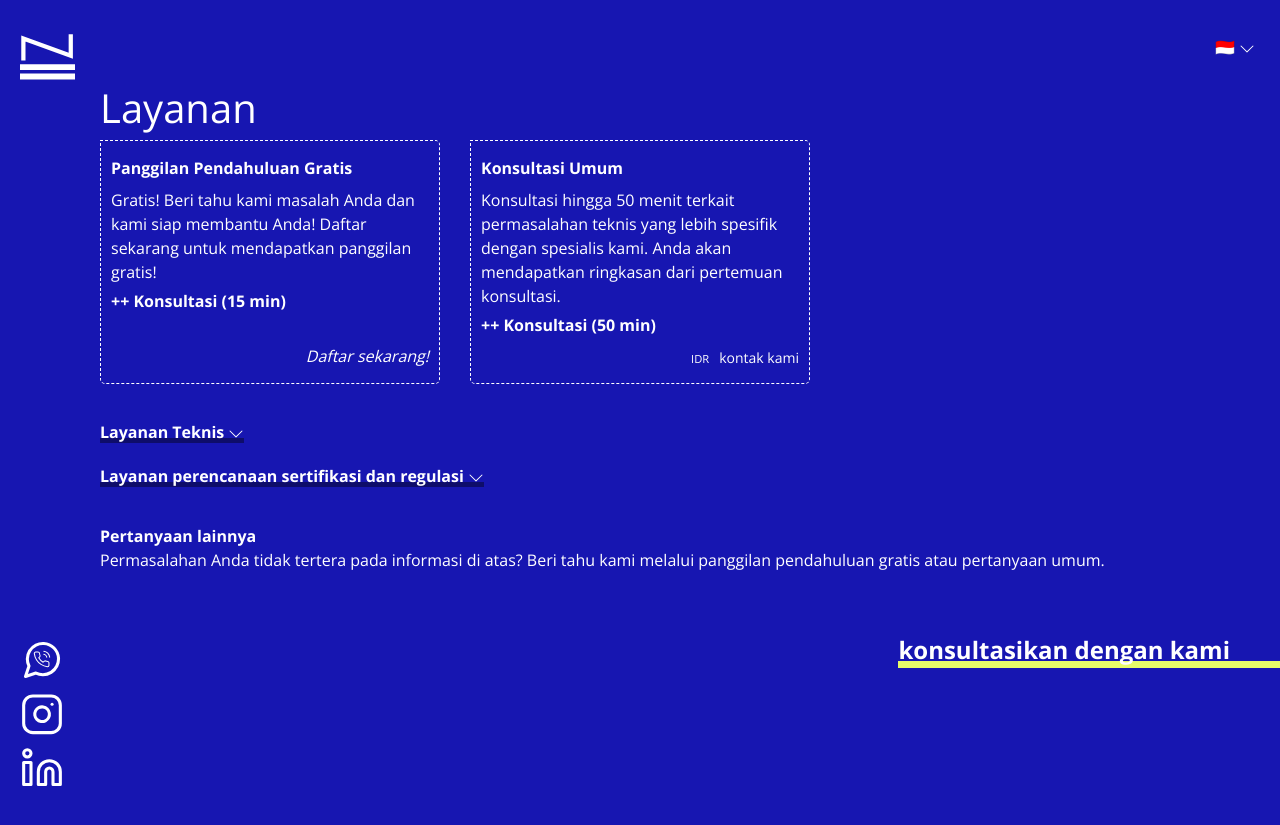
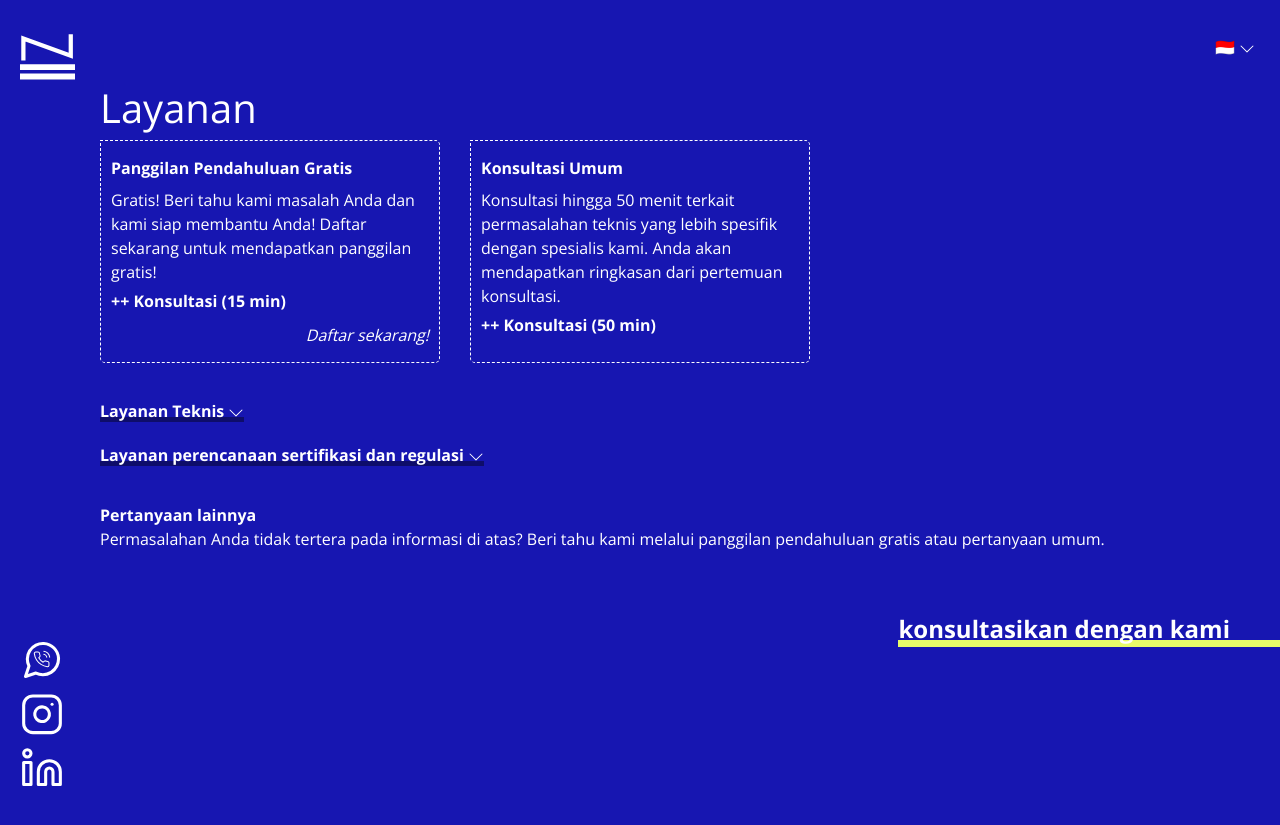
Before and after one commit to nutriolab/nutriolab.github.io, a Jekyll site: the page built from pages/id/services.md, in a window 1280 px wide and 900 px high. Shown: the top 825 px of the window. Built offline with Jekyll 4.4.1, drawn with Linux system fonts in a browser that asks for light colours.

```diff
--- a/_data/id/services.yaml
+++ b/_data/id/services.yaml
@@ -21,7 +21,7 @@ packages:
         services:
           - ++ Konsultasi (50 min)
         price:
-          text: ''
+          text:
           cardinal: kontak kami
         calendly_type: 50min
   - name: Layanan Teknis
```
